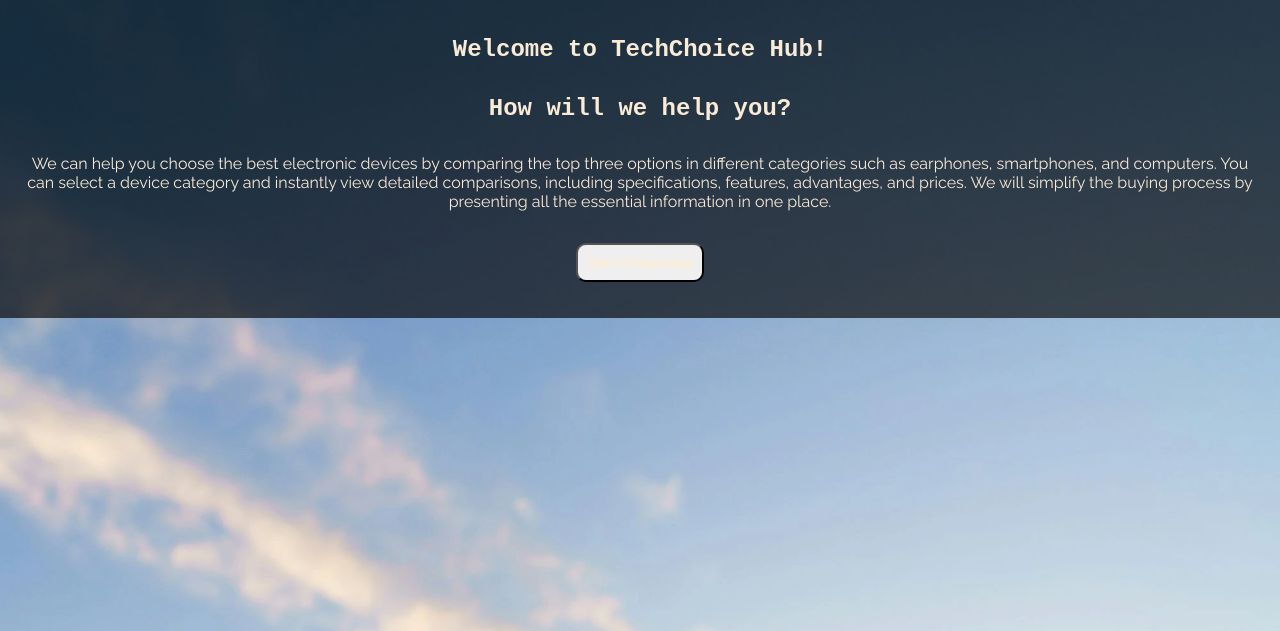
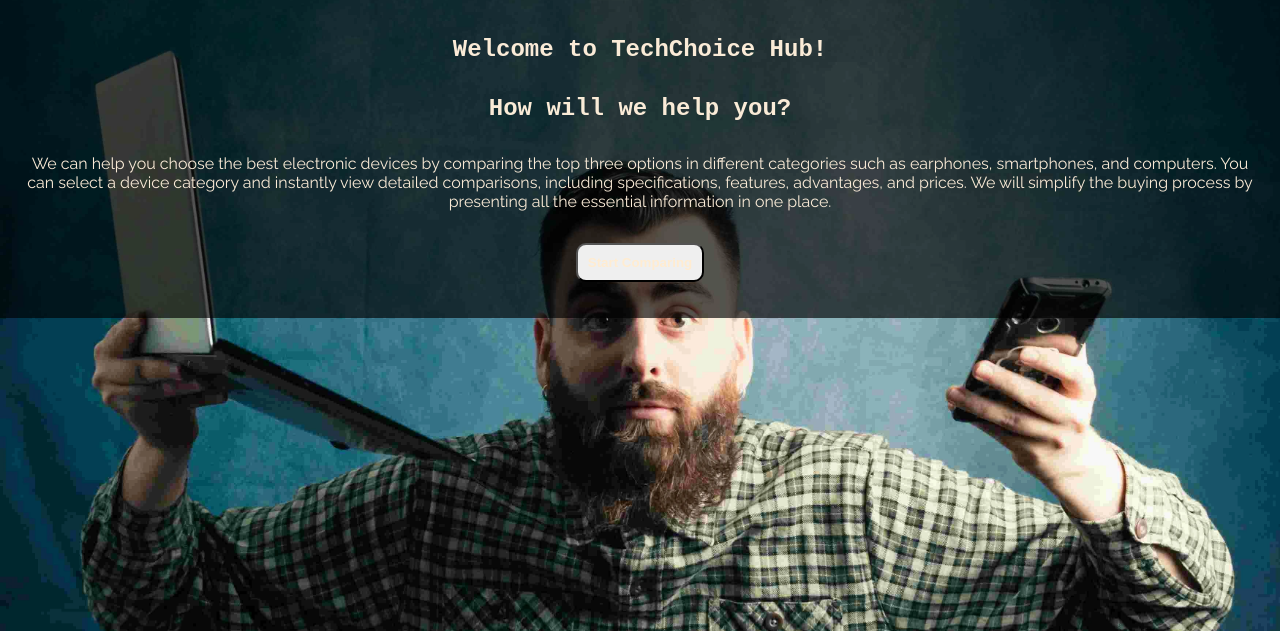
Before and after one commit to laurelcerrato/wdd131, a plain HTML site: page project/home.html in a window 1280 px wide. Shown: the part 169-800 px from the top of the page. Drawn offline with Linux system fonts and the light colour scheme; a web font is replaced by a local one.

Commit message:
fixed picture error

```diff
--- a/project/home.html
+++ b/project/home.html
@@ -36,7 +36,7 @@
     <main>
         <section id="hero">
             <picture id="hero-img">
-                <srcset="images/large-hero.webp" media="(min-width: 1000px)" loading="lazy">
+                <source media="(min-width: 1000px)"srcset="images/large-hero.webp"  loading="lazy">
                 <img src="images/small-hero.webp" alt="Honduras View" width="400" height="200" loading="lazy">
             </picture>
 
```
